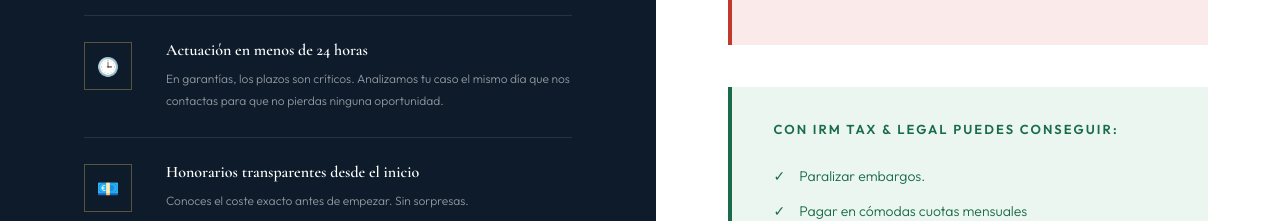
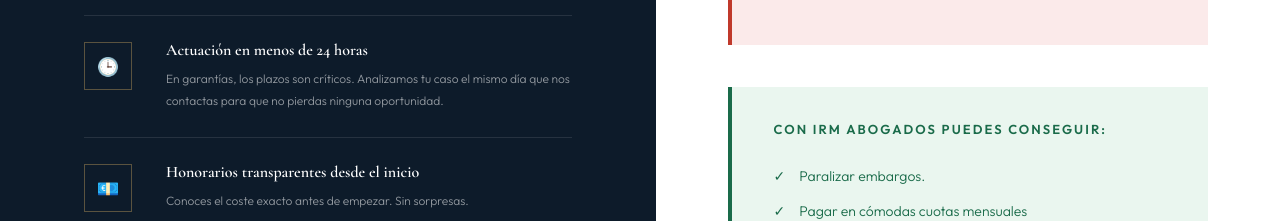
Before and after one commit to Ivanrm01/IRM-Abogados, a Next.js app: page /garantias-deuda-aeat in a window 1280 px wide. Shown: the part 4082-4303 px from the top of the page. Built offline with nearby package versions, Linux system fonts and the light colour scheme.

Commit message:
Update page.jsx

```diff
--- a/app/garantias-deuda-aeat/page.jsx
+++ b/app/garantias-deuda-aeat/page.jsx
@@ -216,7 +216,7 @@ export default function GarantiasPage() {
 
     <div className={styles.logroBox}>
       <div className={styles.logroTitle}>
-        Con IRM Tax & Legal puedes conseguir:
+        Con IRM Abogados puedes conseguir:
       </div>
 
       <ul>
```
